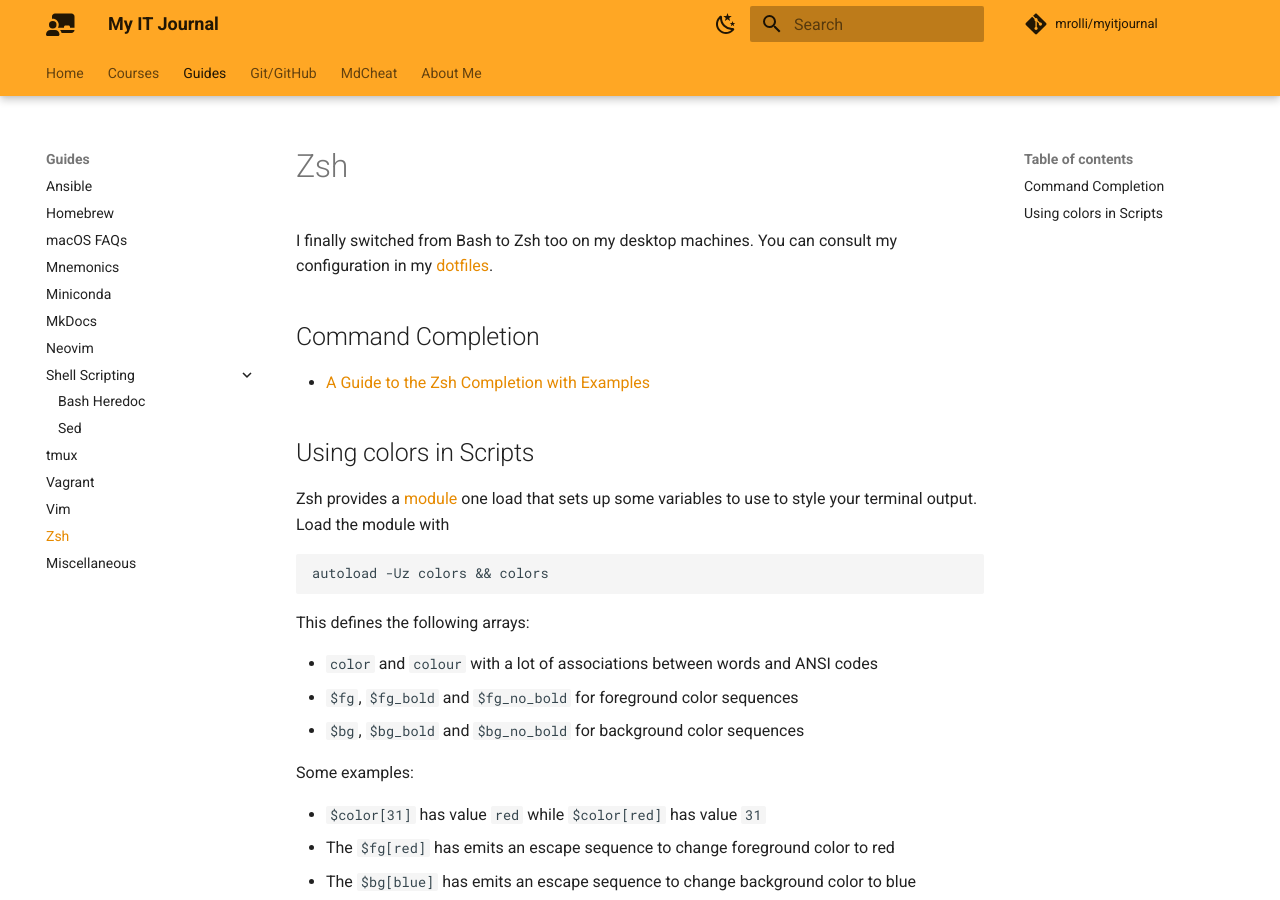
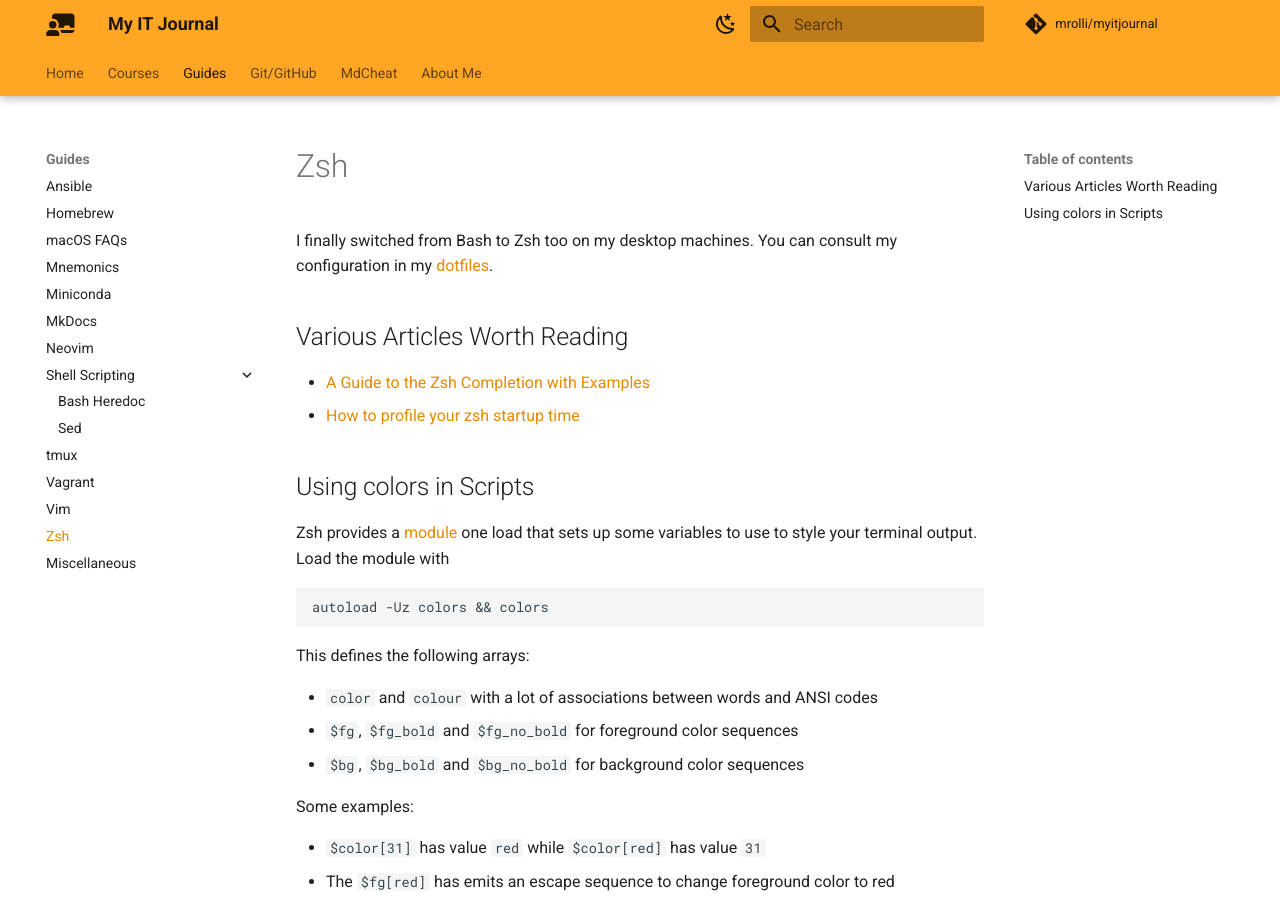
Before and after one commit to mrolli/myitjournal, an MkDocs documentation site: the page built from docs/guides/zsh.md, in a window 1280 px wide and 900 px high. Built offline with MkDocs 1.6.1 and Material for MkDocs 9.7.7, drawn with Linux system fonts in a browser that asks for light colours; comment, search, counter and statistics services are not loaded.

Commit message:
feat(zsh): add blog post about profiling zsh startup time

```diff
--- a/docs/guides/zsh.md
+++ b/docs/guides/zsh.md
@@ -3,9 +3,10 @@
 I finally switched from Bash to Zsh too on my desktop machines. You can consult
 my configuration in my [dotfiles](https://github.com/mrolli/dotfiles/tree/main/config/zsh).
 
-## Command Completion
+## Various Articles Worth Reading
 
 - [A Guide to the Zsh Completion with Examples](https://thevaluable.dev/zsh-completion-guide-examples/)
+- [How to profile your zsh startup time](https://esham.io/2018/02/zsh-profiling)
 
 ## Using colors in Scripts
 
```
